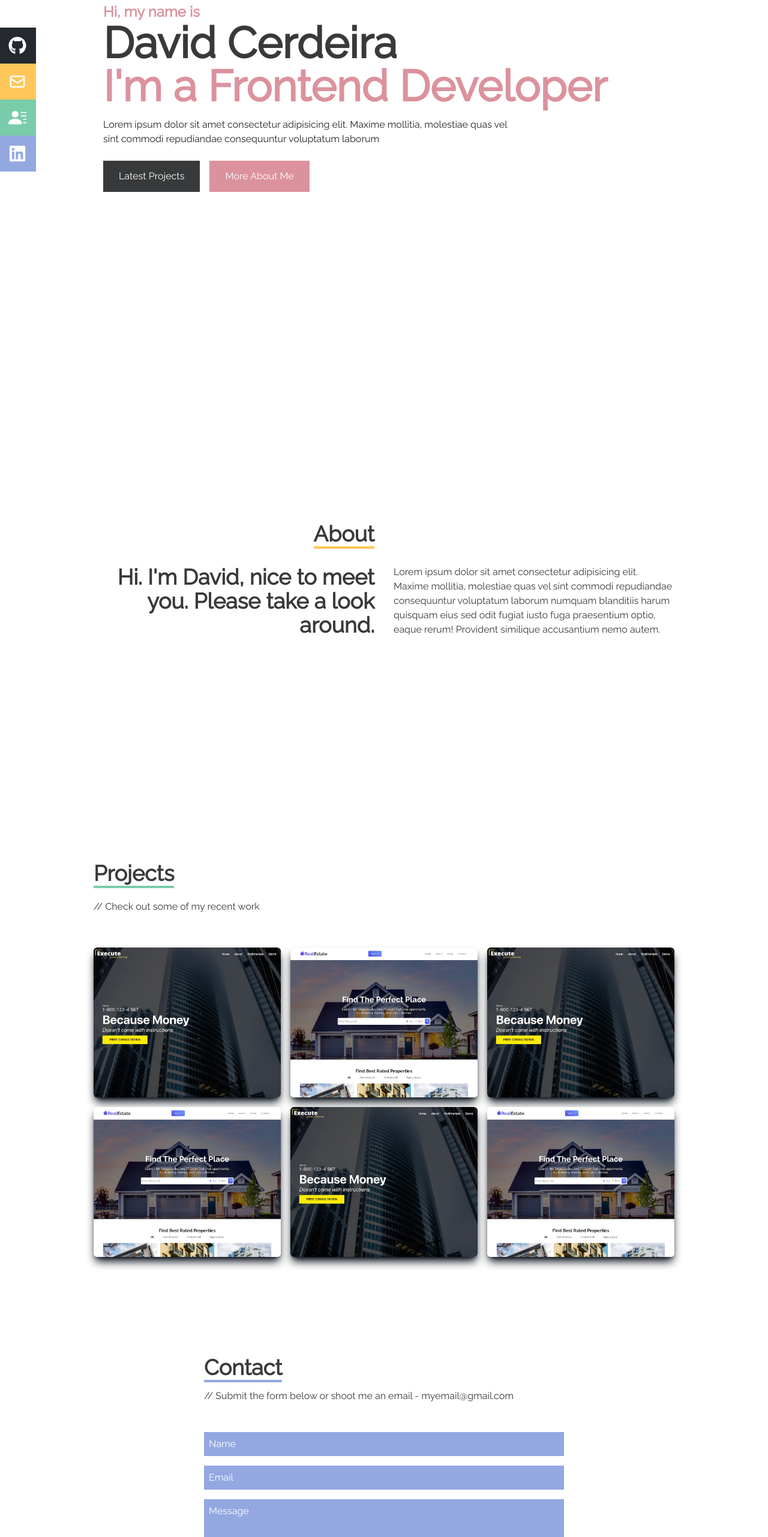
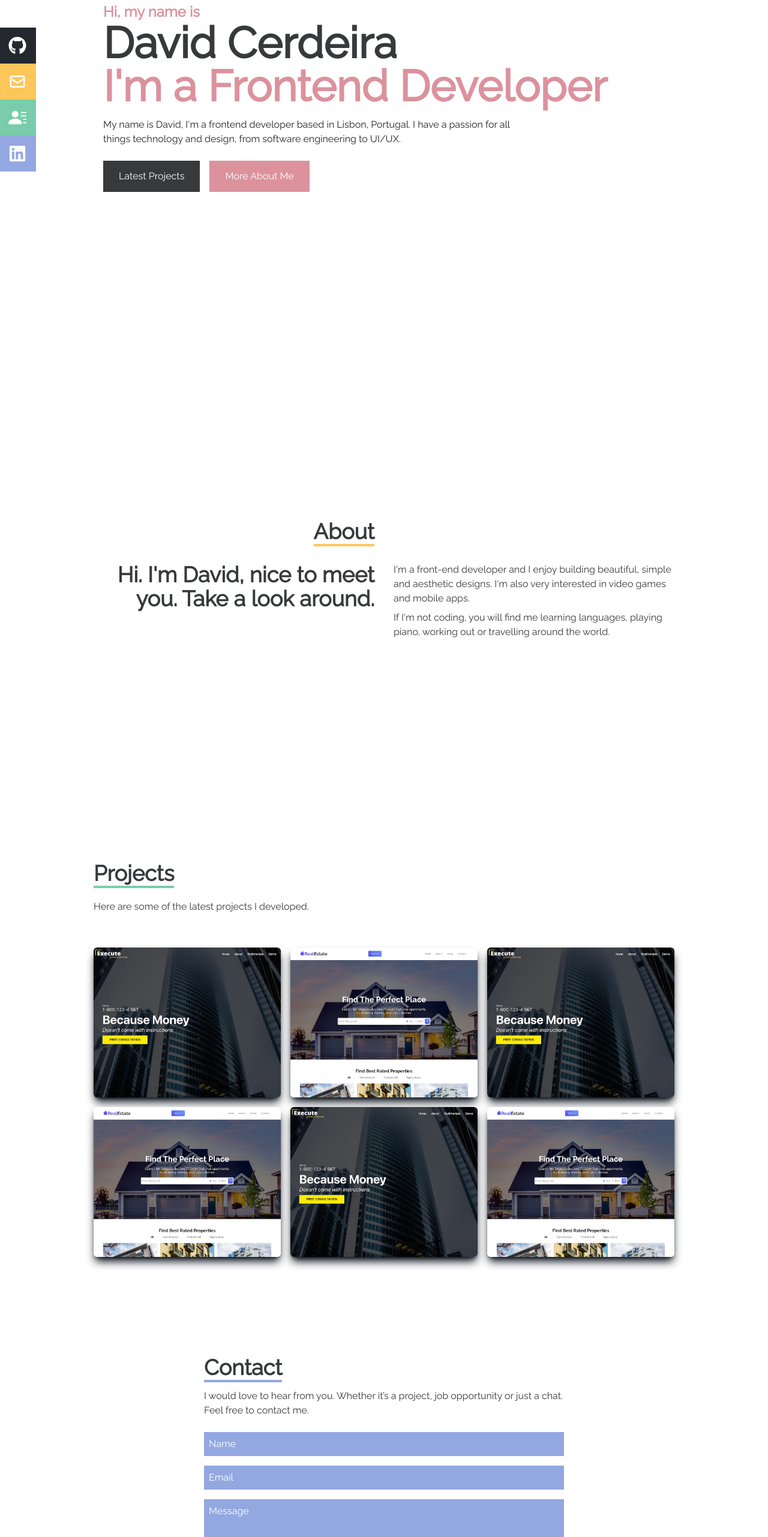
Before and after one commit to davidcerdeira/portfolio2022, a React (Create React App) app: page / in a window 1280 px wide. Shown: the part 234-2797 px from the top of the page at 60% size. Built offline with nearby package versions, Linux system fonts and the light colour scheme; the HTML template or start-up script is replaced by a standard one.

Commit message:
Wrote and added all the text content.

```diff
--- a/src/components/About.jsx
+++ b/src/components/About.jsx
@@ -14,13 +14,11 @@ const About = () => {
 
             <div className='max-w-[1000px] w-full grid sm:grid-cols-2 gap-8 px-4'>
                 <div className='sm:text-right text-4xl font-bold'>
-                    <p>Hi. I'm David, nice to meet you. Please take a look around.</p>
+                    <p>Hi. I'm David, nice to meet you. Take a look around.</p>
                 </div>
                 <div>
-                    <p>Lorem ipsum dolor sit amet consectetur adipisicing elit. Maxime mollitia,
-                    molestiae quas vel sint commodi repudiandae consequuntur voluptatum laborum
-                    numquam blanditiis harum quisquam eius sed odit fugiat iusto fuga praesentium
-                    optio, eaque rerum! Provident similique accusantium nemo autem.</p>
+                    <p className='mb-2'>I'm a front-end developer and I enjoy building beautiful, simple and aesthetic designs. I'm also very interested in video games and mobile apps.</p>
+                    <p>If I'm not coding, you will find me learning languages, playing piano, working out or travelling around the world.</p>
                 </div>
             </div>
         </div>
--- a/src/components/Contact.jsx
+++ b/src/components/Contact.jsx
@@ -52,9 +52,9 @@ const Contact = () => {
   return (
     <div name='contact' className='w-full h-screen bg-background flex justify-center items-center p-4'>
       <form onSubmit={handleSubmit} method='POST' action="https://getform.io/f/0523a94a-e164-4e1b-93b6-cca6ea56c74e"  className='flex flex-col max-w-[600px] w-full'>
-        <div className='pb-8'>
+        <div className='pb-2'>
             <p className='text-4xl font-bold inline border-b-4 border-blue text-basic'>Contact</p>
-            <p className='text-basic  py-4'>// Submit the form below or shoot me an email - myemail@gmail.com</p>
+            <p className='text-basic  py-4'>I would love to hear from you. Whether it’s a project, job opportunity or just a chat. Feel free to contact me.</p>
         </div>
         <input className='bg-blue p-2 placeholder-white' type="text" placeholder='Name' name='name' onChange={handleChangeNameInput} ref={nameRef}/>
         {nameError && nameInput.length<= 0 ? <label className='text-red-600'>Name field can't be empty.</label> : ''}
--- a/src/components/Home.jsx
+++ b/src/components/Home.jsx
@@ -11,8 +11,7 @@ const Home = () => {
         <p className='text-highlight font-bold text-2xl'>Hi, my name is</p>
         <h1 className='text-4xl sm:text-7xl font-bold text-primary'>David Cerdeira</h1>
         <h2 className='text-4xl sm:text-7xl font-bold text-highlight'>I'm a Frontend Developer</h2>
-        <p className='text-tertiary py-4 max-w-[700px]'>Lorem ipsum dolor sit amet consectetur adipisicing elit. Maxime mollitia,
-        molestiae quas vel sint commodi repudiandae consequuntur voluptatum laborum </p>
+        <p className='text-tertiary py-4 max-w-[700px]'>My name is David, I'm a frontend developer based in Lisbon, Portugal. I have a passion for all things technology and design, from software engineering to UI/UX.</p>
         <div className='flex flex-row space-x-4'>
           {/* Button: Latest Projects */}
           <Link to="projects" spy={true} smooth={true} offset={50} duration={500}>
--- a/src/components/Projects.jsx
+++ b/src/components/Projects.jsx
@@ -8,7 +8,7 @@ const Projects = () => {
       <div className='max-w-[1000px] mx-auto p-4 flex flex-col justify-center w-full h-full'>
         <div className='pb-8'>
             <p className='text-4xl font-bold inline border-b-4 text-basic border-resume'>Projects</p>
-            <p className='py-6'>// Check out some of my recent work</p>
+            <p className='py-6'>Here are some of the latest projects I developed.</p>
         </div>
 
         {/* container */}
```
